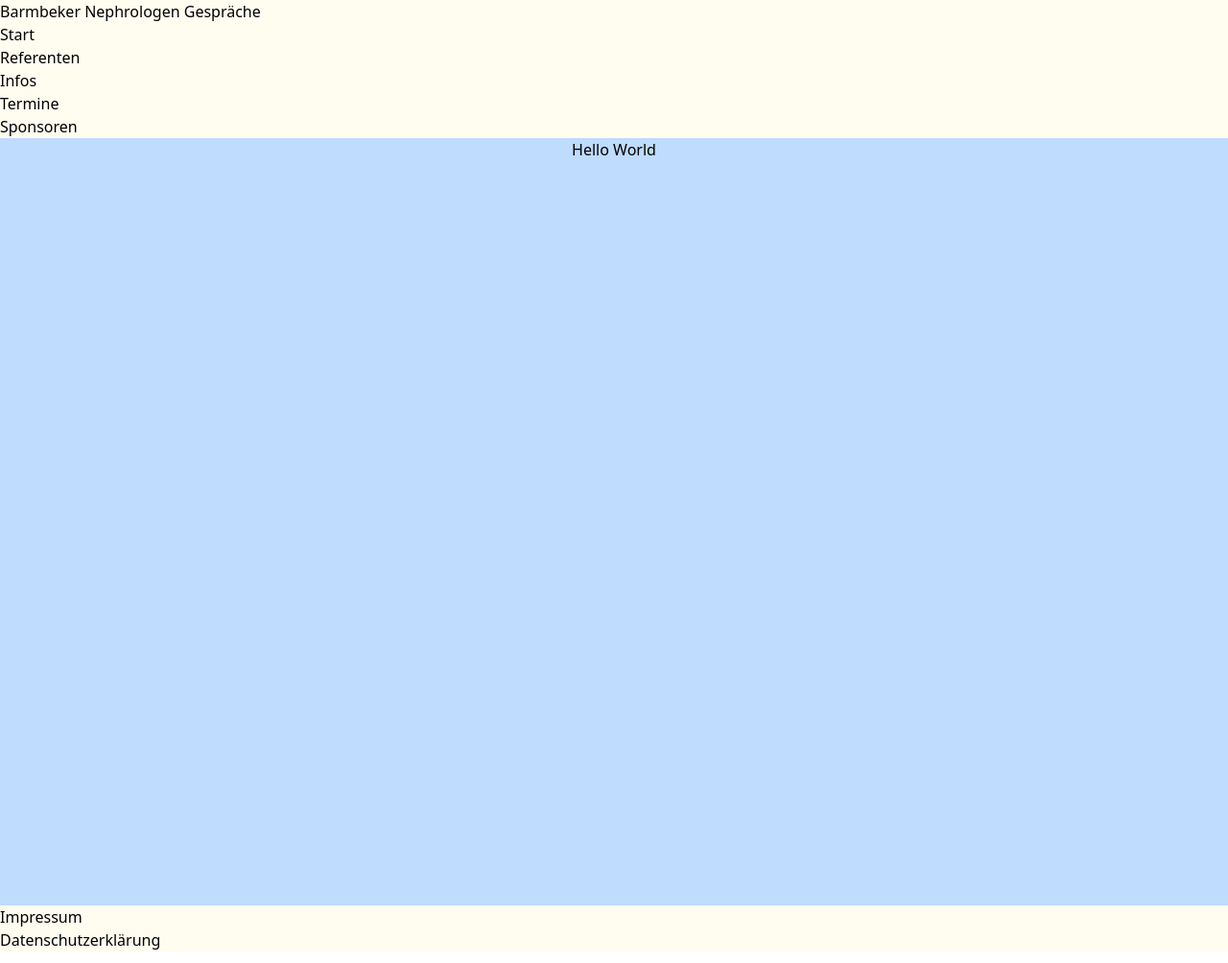
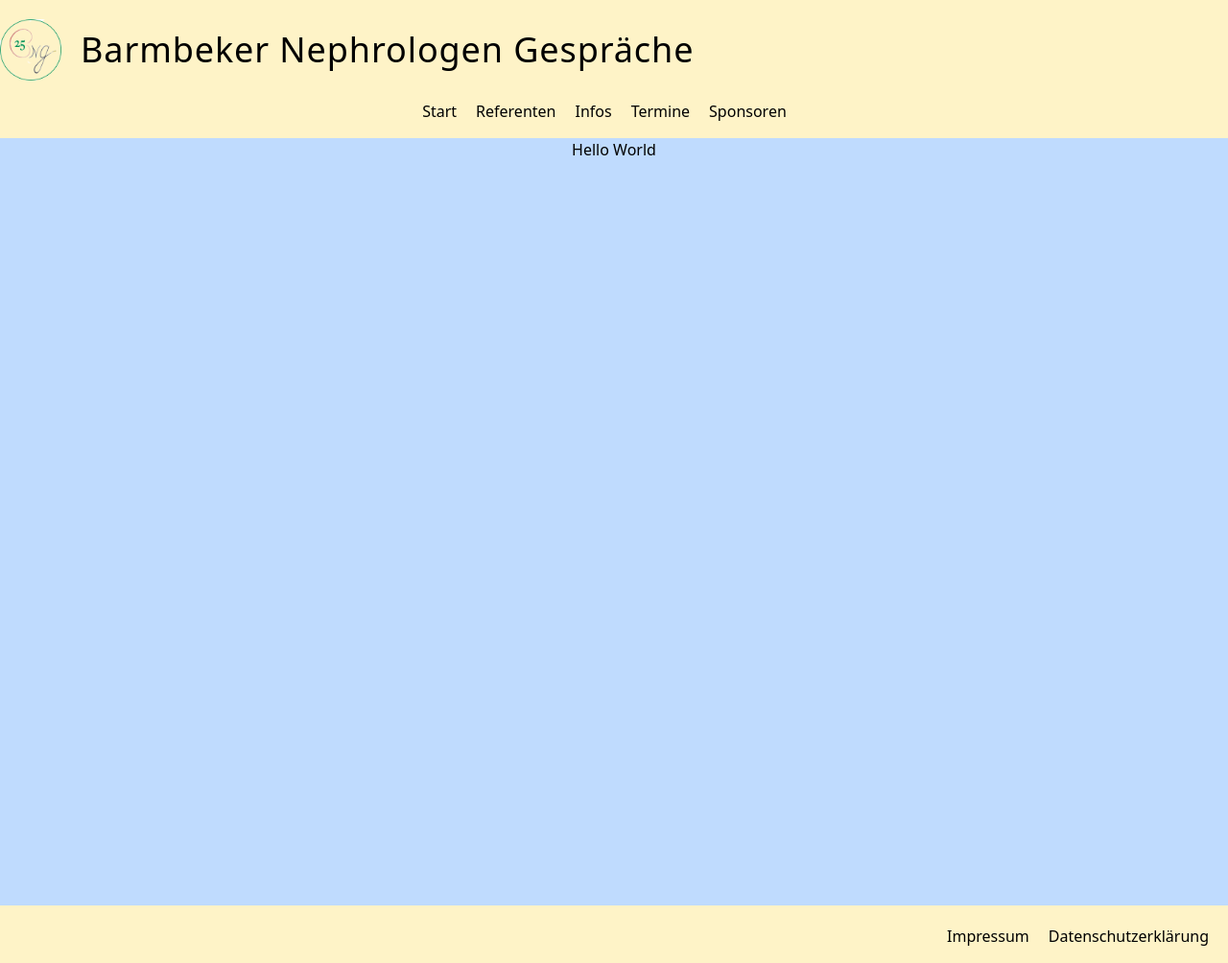
Before and after one commit to manuelpaul86/bng-gatsby, a Gatsby site: page / in a window 1280 px wide. Shown: the whole page at 96% size. Built offline with nearby package versions, Linux system fonts and the light colour scheme; Gatsby itself is replaced by a stand-in of ours.

Commit message:
Update layout.js

```diff
--- a/src/components/layout.js
+++ b/src/components/layout.js
@@ -1,5 +1,6 @@
 import React from "react"
 import { Link } from "gatsby"
+import logo from "../assets/jubilee-logo-transparent.png"
 
 /*
 import { Helmet } from "react-helmet"
@@ -10,8 +11,13 @@ class Application extends React.Component {
       <div className="application">
         <Helmet>
           <meta charSet="utf-8" />
+          <html lang="de-de" amp />
           <title>Barmbeker Nephrologen Gespräche</title>
+          <meta name="description" content="Helmet application" />
+          <meta property="og:type" content="article" />
           <link rel="canonical" href="https://www.nephrologiehamburg.de" />
+          <link rel="apple-touch-icon" href="http://mysite.com/img/apple-touch-icon-57x57.png" />
+          <link rel="apple-touch-icon" sizes="72x72" href="http://mysite.com/img/apple-touch-icon-72x72.png" />
         </Helmet>
       </div>
     )
@@ -20,21 +26,20 @@ class Application extends React.Component {
 */
 
 const ListLink = props => (
-  <li class="pr-5">
+  <li class="inline-block pr-5">
     <Link to={props.to}>{props.children}</Link>
   </li>
 )
 
 export default function Layout({ children }) {
   return (
-    <div>
+    <div class="container mx-auto">
       <header>
-        <div class="shadow-md bg-yellow-50 bg-opacity-75">
-          <nav class="items-center justify-between">
-              <Link to="/">
-              <h3>Barmbeker Nephrologen Gespräche</h3>
-              </Link>
-            <ul>
+        <div class="width-full relative bg-yellow-100 pt-5">
+          <nav class="width-full relative h-30">
+            <Link to="/"><img src={logo} alt="Logo Barmbeker Nephrologen Gespraeche" class="inline-block h-16 w-16"/></Link>
+            <Link to="/" class="pl-5 text-4xl font-sans font-light tracking-wide align-middle">Barmbeker Nephrologen Gespräche</Link>
+            <ul class="width-full relative h-10 mt-5 text-center">
               <ListLink to="/">Start</ListLink>
               <ListLink to="/referenten/">Referenten</ListLink>
               <ListLink to="/infos/">Infos</ListLink>
@@ -48,9 +53,9 @@ export default function Layout({ children }) {
         {children}
       </div>
       <footer>
-        <div class="shadow-md bg-yellow-50 bg-opacity-75">
-          <nav class="items-center justify-between">
-            <ul>
+        <div class="bg-yellow-100 pt-5">
+          <nav>
+            <ul class="width-full relative h-10 text-right align-text-bottom">
               <ListLink to="/impressum/">Impressum</ListLink>
               <ListLink to="/datenschutzerklaerung/">Datenschutzerklärung</ListLink>
             </ul>
```
